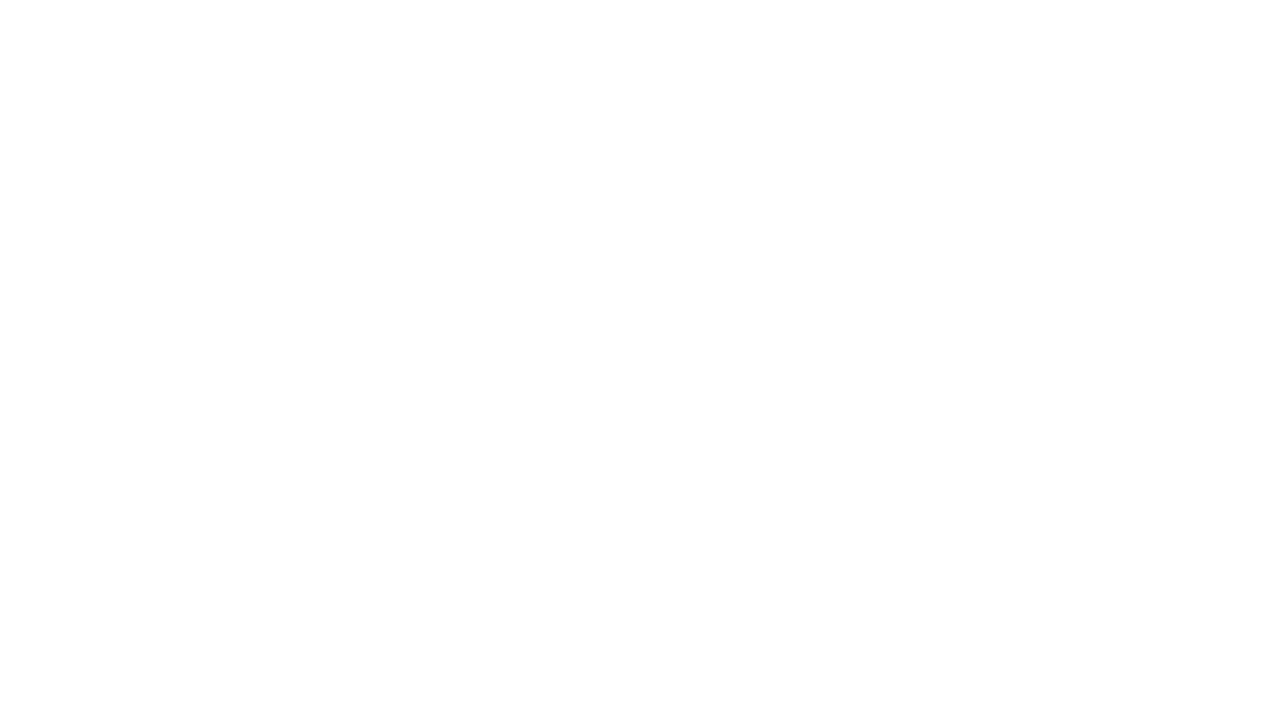
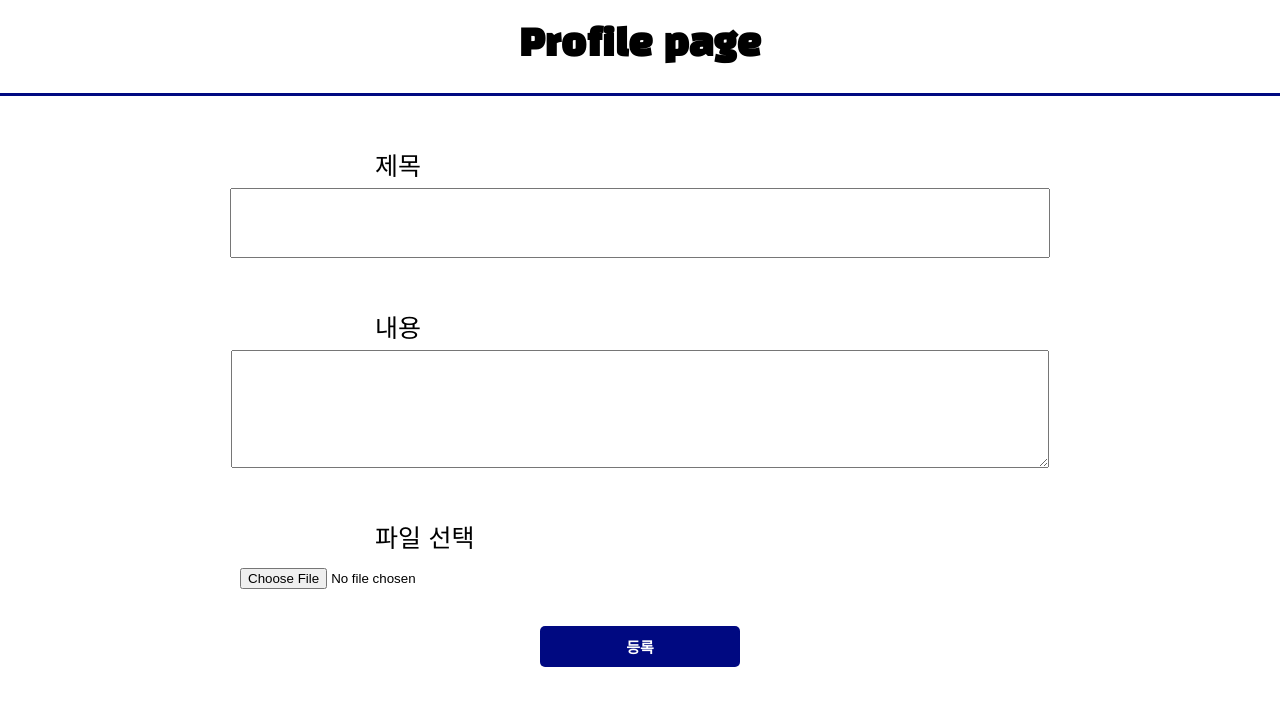
Before and after one commit to Hayoung04/f3p, a React (Create React App) app: page /addprofile in a window 1280 px wide. Before the commit this address had no page. Shown: the top 706 px of the page. Built offline with nearby package versions, Linux system fonts and the light colour scheme.

Commit message:
feat : 주제 업로드 기능 추가

```diff
--- a/public/index.html
+++ b/public/index.html
@@ -31,6 +31,12 @@
       href="https://fonts.googleapis.com/css2?family=Black+Han+Sans&display=swap"
       rel="stylesheet"
     />
+    <link rel="preconnect" href="https://fonts.googleapis.com" />
+    <link rel="preconnect" href="https://fonts.gstatic.com" crossorigin />
+    <link
+      href="https://fonts.googleapis.com/css2?family=Noto+Sans+KR:wght@100..900&display=swap"
+      rel="stylesheet"
+    />
   </head>
   <body>
     <noscript>You need to enable JavaScript to run this app.</noscript>
--- a/src/App.js
+++ b/src/App.js
@@ -8,7 +8,7 @@ import Icebreaking from "./routes/conver_function1/Icebreaking";
 import BalanceGame from "./routes/conver_function2/BalanceGame";
 import RomanticGame from "./routes/conver_function2/RomanticGame";
 import Profile from "./routes/profile/Profile";
-import Add from "./routes/addprofile/Add";
+import Write from "./routes/addprofile/Add";
 import Mainpage from "./routes/mainpage/Mainpage";
 
 function App() {
@@ -29,7 +29,7 @@ function App() {
           <Route path="/profile" element={<Profile />}></Route>
         </Routes>
         <Routes>
-          <Route path="/addprofile" element={<Add />}></Route>
+          <Route path="/addprofile" element={<Write />}></Route>
           <Route path="/" element={<Mainpage />}></Route>
         </Routes>
       </Router>
--- a/src/routes/addprofile/Add.jsx
+++ b/src/routes/addprofile/Add.jsx
@@ -1,6 +1,63 @@
-import React from "react";
+import React, { useState } from "react";
+import styles from "./Add.module.css";
 
-function Add() {
-  return <div></div>;
-}
-export default Add;
+const Write = (props) => {
+  const [post, setPost] = useState({ title: "", contents: "" }); //useState 사용하여 상태 변수 초기화
+  const [file, setFile] = useState(null); //file은 초기에 null로 설정
+
+  const changeValue = (e) => {
+    setPost({
+      ...post,
+      [e.target.name]: e.target.value,
+    });
+  }; //입력값 변화 처리하는 changeValue함수, 입력값이 변경 될 때마다 post상태에 새로운 값 업데이트
+
+  const saveFile = (e) => {
+    if (e.target.files && e.target.files.length > 0) {
+      setFile(e.target.files[0]);
+    }
+  }; //파일 입력값 변호 처리하는 savefile함수. file 상태 설정하고 파일 입력값 재설정
+
+  const submitPost = (e) => {
+    e.preventDefault();
+    const formData = new FormData();
+
+    formData.append("file", file);
+    formData.append("post", JSON.stringify(post));
+    //stringify 메소드는 json 객체를 String 객체로 변환시켜 줌
+
+    fetch("https://ll-api.jungsub.com/create", {
+      method: "POST",
+      body: formData,
+      headers: {
+        "Content-Type": "multipart/form-data",
+      },
+    }).then(() => props.history.push("/"));
+  }; //폼 제출을 처리하는 submitPost 함수, 기본 제출 동작 막고 파일과 포스트 데이터 추가. 그리고 fetch사용하여 서버에 POST 요청
+
+  return (
+    <div>
+      <div className={styles.header}>
+        <h1>Profile page</h1>
+      </div>
+      <form onSubmit={submitPost} className="write-form">
+        <label htmlFor="title">제목</label>
+        <input type="text" id="title" name="title" onChange={changeValue} />
+
+        <label htmlFor="contents">내용</label>
+        <textarea
+          id="contents"
+          name="contents"
+          onChange={changeValue}
+        ></textarea>
+
+        <label htmlFor="file">파일 선택</label>
+        <input type="file" id="file" onChange={saveFile} />
+
+        <button type="submit">등록</button>
+      </form>
+    </div>
+  );
+};
+
+export default Write;
--- /dev/null
+++ b/src/routes/addprofile/Add.module.css
@@ -0,0 +1,70 @@
+.header {
+  display: flex;
+  justify-content: center;
+  align-items: center;
+  border-bottom: 3px solid #000981;
+  font-family: "Black Han Sans", sans-serif;
+  font-weight: 200;
+  font-style: normal;
+  font-size: 18px;
+}
+.write-form {
+  max-width: 400px;
+  margin: 0 auto;
+  padding: 20px;
+  border: 1px solid #ccc;
+  border-radius: 5px;
+  background-color: #f9f9f9;
+}
+
+label {
+  display: flex;
+  justify-content: left;
+  margin-left: 375px;
+  margin-bottom: 5px;
+  padding-top: 50px;
+  font-weight: bold;
+  font-family: "Black Han Sans", sans-serif;
+  font-weight: 100;
+  font-style: normal;
+  font-size: 25px;
+}
+
+input,
+textarea,
+button {
+  display: block;
+  margin-bottom: 10px;
+  padding: 8px;
+  width: 800px;
+  margin: 0 auto;
+}
+
+textarea {
+  height: 100px;
+}
+
+input {
+  height: 50px;
+}
+button {
+  width: 200px;
+}
+
+button {
+  background-color: #000981;
+  color: white;
+  border: none;
+  padding: 10px 15px;
+  border-radius: 5px;
+  cursor: pointer;
+  font-family: "Noto Sans KR", sans-serif;
+  font-weight: bold;
+  font-style: normal;
+  font-size: 15px;
+}
+
+button:hover {
+  background-color: #00098177;
+  color: #000981;
+}
--- a/src/routes/profile/Profile.jsx
+++ b/src/routes/profile/Profile.jsx
@@ -16,6 +16,7 @@ function Profile() {
         <h1>Profile page</h1>
       </div>
       <img className={styles.user} src="image/image02.png" alt="user"></img>
+      <h2 className={styles.text}>각 주제에 맞는 사진과 설명을 입력해주세요</h2>
       <div className={styles.container} onClick={handleContainerClick}>
         {[...Array(3)].map((_, rowIndex) => (
           <div key={rowIndex} className={styles.row}>
--- a/src/routes/profile/Profile.module.css
+++ b/src/routes/profile/Profile.module.css
@@ -9,6 +9,16 @@
   font-size: 18px;
 }
 
+.text {
+  display: flex;
+  justify-content: center;
+  align-items: center;
+  font-family: "Black Han Sans", sans-serif;
+  font-weight: 200;
+  font-style: normal;
+  font-size: 25px;
+  padding-bottom: 20px;
+}
 .user {
   width: 50px;
   height: auto;
@@ -17,7 +27,7 @@
   align-items: center;
   margin: auto;
   padding-top: 60px;
-  padding-bottom: 50px;
+  padding-bottom: 25px;
 }
 
 .container {
```
Also changed, not shown: src/routes/afteradd/Afteradd.jsx (added), src/routes/afteradd/Afteradd.module.css (added).
